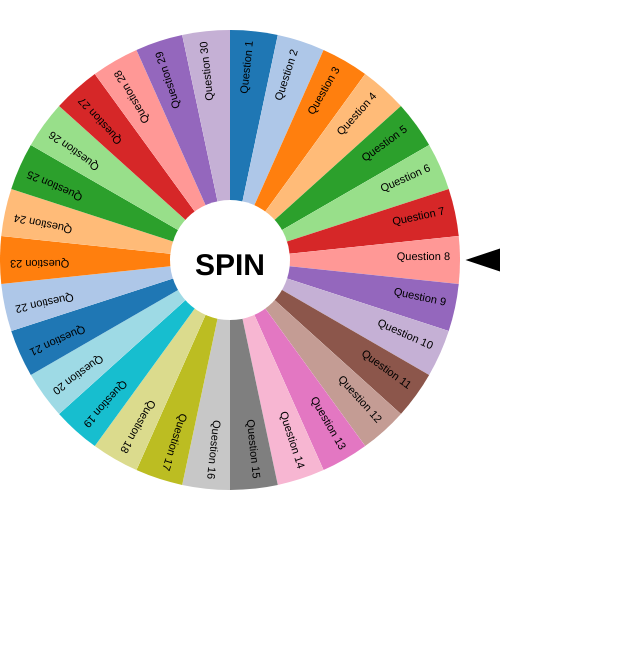
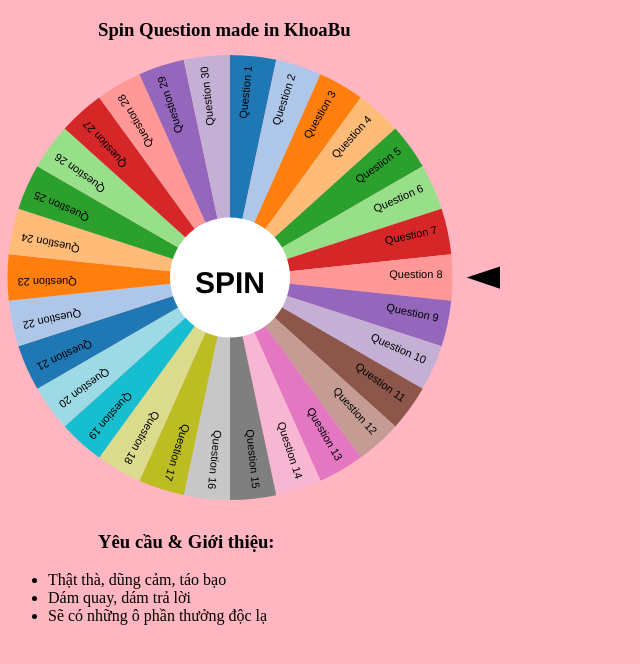
Before and after one commit to Vudangkhoa0910/SpinQuestion, a plain HTML site: page index.html in a window 1280 px wide. Shown: the whole page, without its empty margins (0-640 px from the left). Drawn offline with nearby package versions, Linux system fonts and the light colour scheme.

Commit message:
Push update index.html 2t

```diff
--- a/index.html
+++ b/index.html
@@ -26,10 +26,17 @@ SOFTWARE.
 -->
 
     <style type="text/css">
+    body{
+        background-color: lightpink;
+    }
+
     text{
         font-family:Helvetica, Arial, sans-serif;
         font-size:11px;
         pointer-events:none;
+    }
+    h3 {
+        margin-left: 90px;
     }
     #chart{
         position:absolute;
@@ -56,16 +63,30 @@ SOFTWARE.
         -webkit-transform:translate(0,-50%);
                 transform:translate(0,-50%);
     }
+
+    .Req {
+        margin-top: 490px;
+        margin-left:;
+    }
     </style>
 
 </head>
 <body>
+    <h3>Spin Question made in KhoaBu </h3>
     <div id="chart"></div>
     <div id="question"><h1></h1></div>
 
+    <div  class="Req">
+    <h3>Yêu cầu & Giới thiệu: </h3>
+    <ul>
+        <li>Thật thà, dũng cảm, táo bạo</li>
+        <li>Dám quay, dám trả lời</li>
+        <li>Sẽ có những ô phần thưởng độc lạ</li>
+    </div>
+
     <script src="https://d3js.org/d3.v3.min.js" charset="utf-8"></script>
     <script type="text/javascript" charset="utf-8">
-        var padding = {top:20, right:40, bottom:0, left:0},
+        var padding = {top:55, right:40, bottom:0, left:0},
             w = 500 - padding.left - padding.right,
             h = 500 - padding.top  - padding.bottom,
             r = Math.min(w, h)/2,
```
